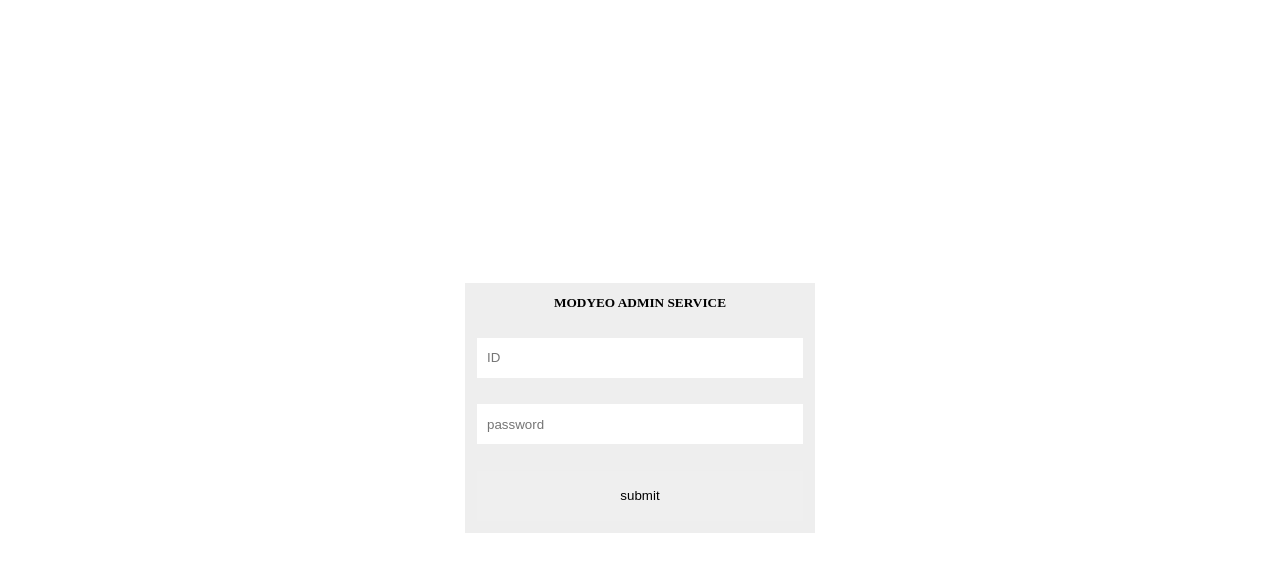
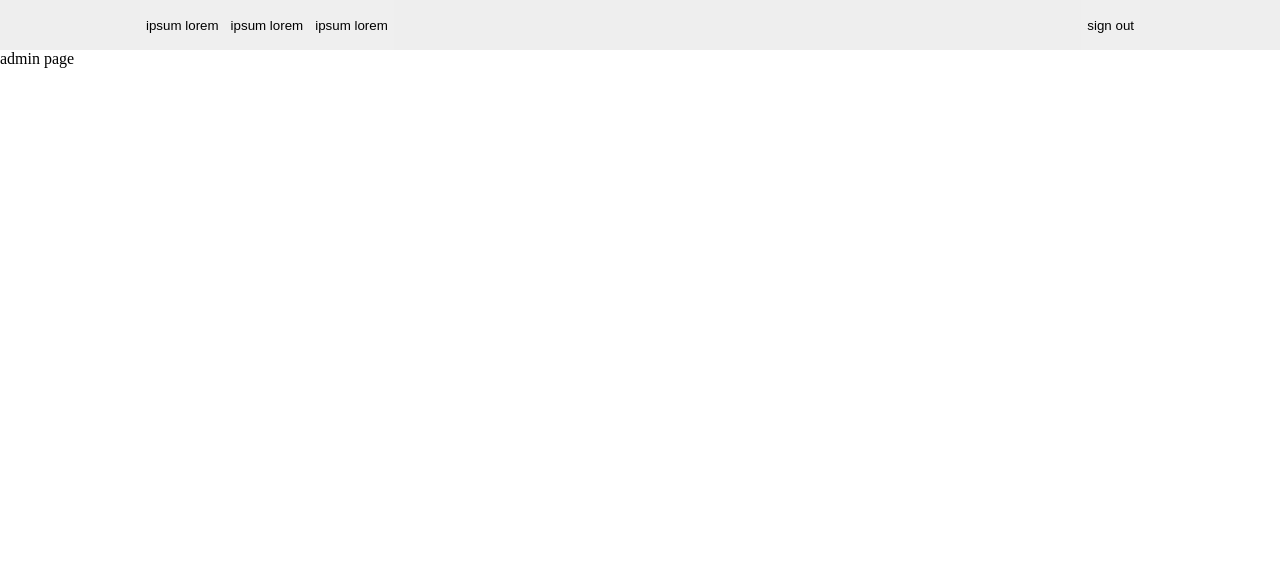
Before and after one commit to ModYeo/modyeo-admin-frontend, a React (Create React App) app: page /admin in a window 1280 px wide. Shown: the top 572 px of the page. Built offline with nearby package versions, Linux system fonts and the light colour scheme.

Commit message:
Feature: sign in, out api 모듈 설계

```diff
--- a/public/index.html
+++ b/public/index.html
@@ -8,7 +8,7 @@
       name="description"
       content="Web site created using create-react-app"
     />
-    <title>React App</title>
+    <title>Modyeo Admin</title>
   </head>
   <body>
     <noscript>You need to enable JavaScript to run this app.</noscript>
--- a/src/App.tsx
+++ b/src/App.tsx
@@ -1,9 +1,14 @@
 import React from "react";
 import { createBrowserRouter, RouterProvider } from "react-router-dom";
+import Admin from "./pages/Admin";
 import SignIn from "./pages/SignIn";
 import { GlobalStyle } from "./styles/globalStyles";
 
 const router = createBrowserRouter([
+  {
+    path: "/admin",
+    element: <Admin />,
+  },
   {
     path: "/*",
     element: <SignIn />,
--- /dev/null
+++ b/src/apis/signAPI.ts
@@ -0,0 +1,64 @@
+import axios, { AxiosInstance } from "axios";
+import routes from "../constants/routes";
+import serverStatus from "../constants/serverStatus";
+
+interface ISignAPIManager {
+  handleSignIn: (id: string, password: string) => Promise<boolean | null>;
+  handleSignOut: () => Promise<void>;
+}
+
+class SignAPIManager implements ISignAPIManager {
+  private signInAxios: AxiosInstance | null = null;
+
+  constructor() {
+    this.signInAxios = axios.create();
+    this.signInAxios.defaults.baseURL = "/";
+  }
+
+  async handleSignIn(id: string, password: string) {
+    if (this.signInAxios) {
+      try {
+        const {
+          data: { token },
+        }: { data: { token: string } } = await this.signInAxios.post(
+          routes.server.signin,
+          {
+            id,
+            password,
+          },
+        );
+        this.saveAccessTokenAsCookie(token);
+        return true;
+      } catch (e) {
+        // TODO: show error toast.
+        return false;
+      }
+    }
+    return false;
+  }
+
+  private saveAccessTokenAsCookie(token: string) {
+    // TODO: save token in cookie storage.
+    console.log(token);
+  }
+
+  async handleSignOut() {
+    if (this.signInAxios) {
+      try {
+        const { status } = await this.signInAxios.post(routes.server.signout);
+        if (status === serverStatus.OK) this.deleteAccessToken();
+        else throw new Error();
+      } catch (e) {
+        // TODO: show error toast.
+      }
+    }
+  }
+
+  private deleteAccessToken() {
+    // TODO: delete access token in cookie storage.
+  }
+}
+
+const signAPIManager = new SignAPIManager();
+
+export default signAPIManager;
--- /dev/null
+++ b/src/components/commons/NavBar.tsx
@@ -0,0 +1,25 @@
+import React from "react";
+import {
+  NavBarContainer,
+  NavBarSection,
+  SignButton,
+} from "../../styles/styles";
+
+function NavBar() {
+  return (
+    <NavBarContainer>
+      <NavBarSection>
+        <span>
+          <SignButton>ipsum lorem</SignButton>
+          <SignButton>ipsum lorem</SignButton>
+          <SignButton>ipsum lorem</SignButton>
+        </span>
+        <span>
+          <SignButton>sign out</SignButton>
+        </span>
+      </NavBarSection>
+    </NavBarContainer>
+  );
+}
+
+export default NavBar;
--- /dev/null
+++ b/src/constants/routes.ts
@@ -0,0 +1,11 @@
+const routes = {
+  client: {
+    admin: "/admin",
+  },
+  server: {
+    signin: "/signin",
+    signout: "/signout",
+  },
+} as const;
+
+export default routes;
--- /dev/null
+++ b/src/constants/serverStatus.ts
@@ -0,0 +1,5 @@
+const serverStatus = {
+  OK: 200,
+} as const;
+
+export default serverStatus;
--- /dev/null
+++ b/src/pages/Admin.tsx
@@ -0,0 +1,13 @@
+import React from "react";
+import NavBar from "../components/commons/NavBar";
+
+function Admin() {
+  return (
+    <div>
+      <NavBar />
+      admin page
+    </div>
+  );
+}
+
+export default Admin;
--- a/src/pages/SignIn.tsx
+++ b/src/pages/SignIn.tsx
@@ -1,9 +1,24 @@
-import React from "react";
+import React, { useRef } from "react";
+import { useNavigate } from "react-router-dom";
+import signAPIManager from "../apis/signAPI";
+import routes from "../constants/routes";
 import { Container, SignButton, SignForm, SignInput } from "../styles/styles";
 
 function SignIn() {
-  const handleSignInSubmit = (e: React.FormEvent<HTMLFormElement>) => {
+  const navigation = useNavigate();
+  const idInputRef = useRef<HTMLInputElement>(null);
+  const pwInputRef = useRef<HTMLInputElement>(null);
+  const handleSignInSubmit = async (e: React.FormEvent<HTMLFormElement>) => {
     e.preventDefault();
+    const idCurrent = idInputRef.current;
+    const pwCurrent = pwInputRef.current;
+    if (idCurrent && pwCurrent) {
+      const isSignInSuccessful = await signAPIManager.handleSignIn(
+        idCurrent.value,
+        pwCurrent.value,
+      );
+      if (isSignInSuccessful) navigation(routes.client.admin);
+    }
   };
 
   return (
@@ -11,10 +26,10 @@
       <SignForm onSubmit={handleSignInSubmit}>
         <h5>MODYEO ADMIN SERVICE</h5>
         <div>
-          <SignInput placeholder="ID" />
+          <SignInput placeholder="ID" ref={idInputRef} />
         </div>
         <div>
-          <SignInput type="password" placeholder="password" />
+          <SignInput type="password" placeholder="password" ref={pwInputRef} />
         </div>
         <SignButton type="submit">submit</SignButton>
       </SignForm>
--- a/src/styles/globalStyles.ts
+++ b/src/styles/globalStyles.ts
@@ -4,6 +4,10 @@
   * {
     border: none;
     outline: none;
+    box-sizing: border-box;
+  }
+  body {
+    margin: 0;
   }
   h1, h2, h3, h4, h5 {
     margin: 0;
--- a/src/styles/styles.ts
+++ b/src/styles/styles.ts
@@ -12,7 +12,6 @@
   width: 350px;
   height: 250px;
   padding: 12px;
-  box-sizing: border-box;
   background-color: #eee;
   justify-content: flex;
   display: flex;
@@ -24,9 +23,22 @@
   width: 100%;
   height: 40px;
   padding: 0 10px;
-  box-sizing: border-box;
 `;
 
 export const SignButton = styled.button`
   height: 50px;
 `;
+
+export const NavBarContainer = styled.div`
+  width: 100vw;
+  height: 50px;
+  padding: 0 30px;
+  background-color: #eee;
+`;
+
+export const NavBarSection = styled.section`
+  max-width: 1000px;
+  margin: auto;
+  display: flex;
+  justify-content: space-between;
+`;
```
Also changed, not shown: .eslintrc.json, 1 other file (tests, documents, lock files or other folders).
